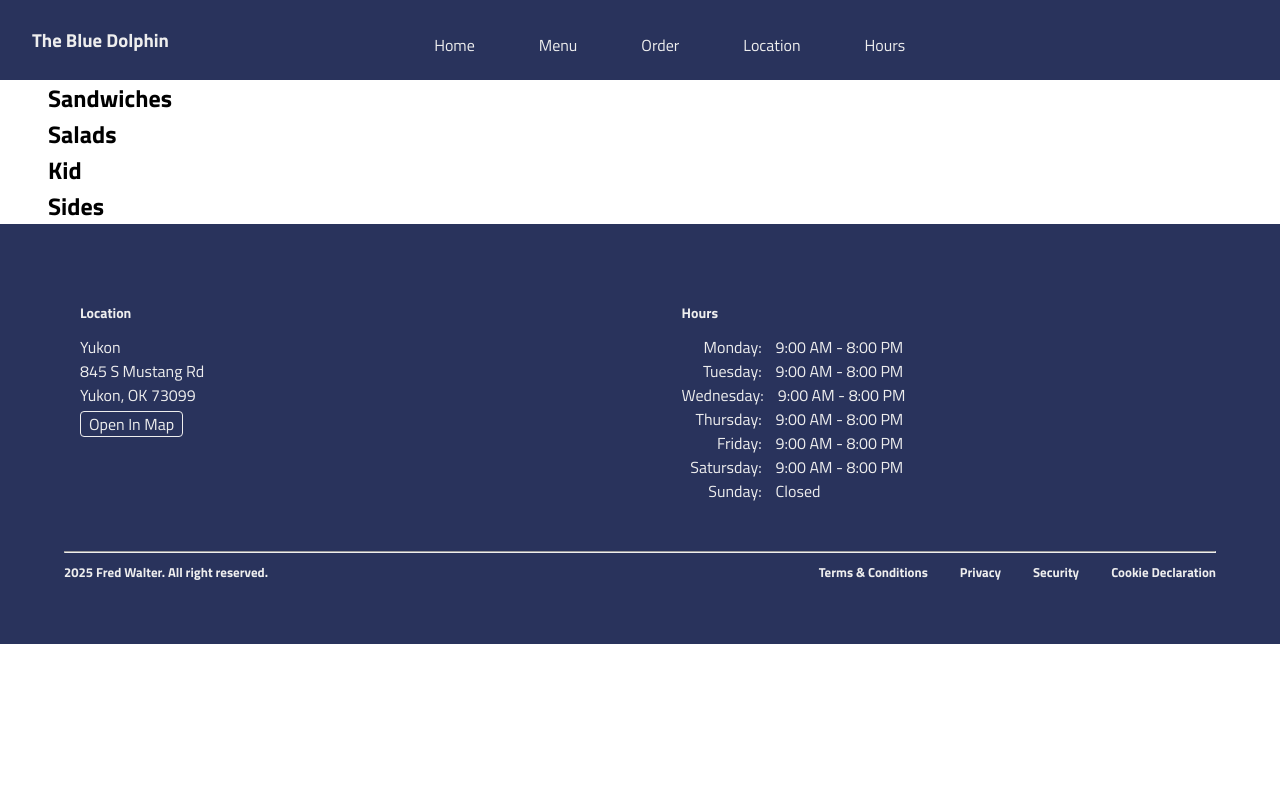
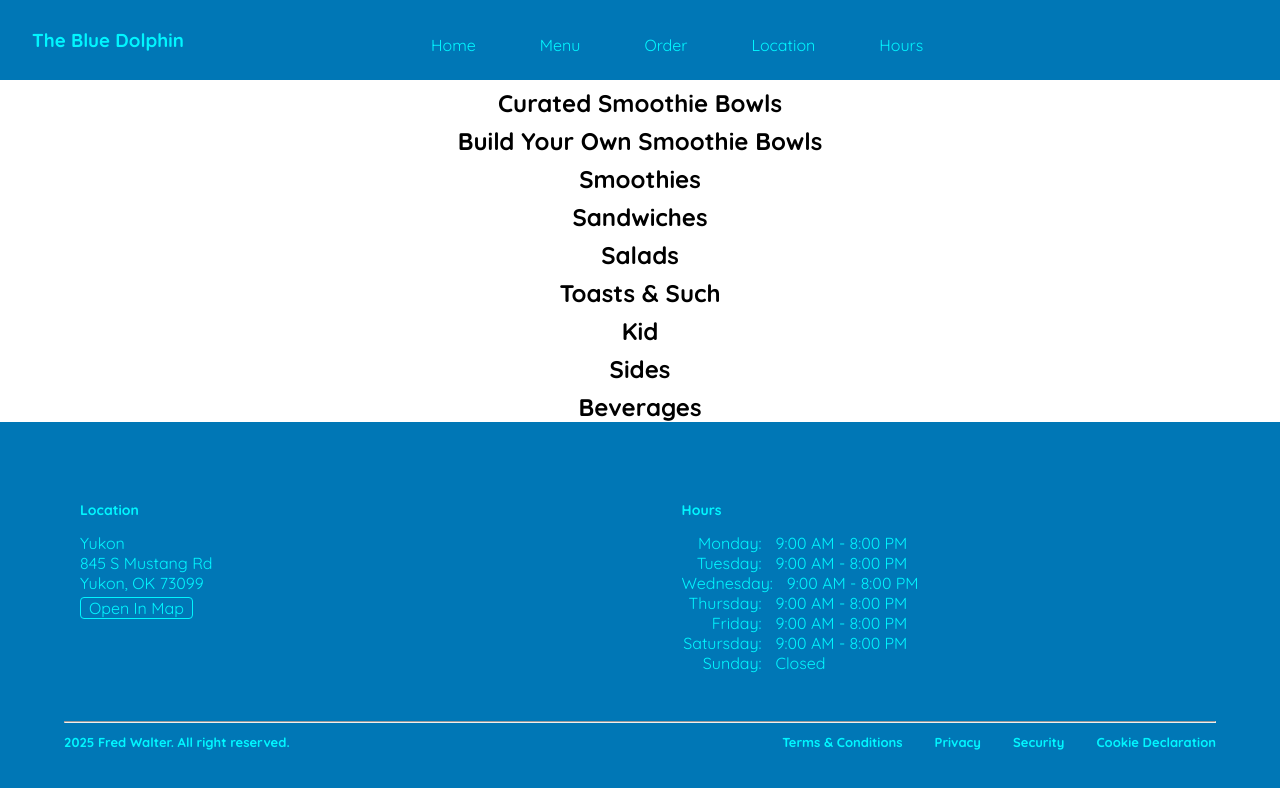
Before and after one commit to FredWltr/the_blue_dolphin, a React (Create React App) app: page /menu in a window 1280 px wide. Shown: the top 788 px of the page. Built offline with nearby package versions, Linux system fonts and the light colour scheme.

Commit message:
CSS changes

```diff
--- a/public/index.html
+++ b/public/index.html
@@ -24,8 +24,9 @@
       work correctly both with client-side routing and a non-root public URL.
       Learn how to configure a non-root public URL by running `npm run build`.
     -->
-    <link rel="stylesheet" href="https://fonts.googleapis.com/css2?family=Lobster&display=swap" />
-    <link rel="stylesheet" href="https://fonts.googleapis.com/css2?family=Titillium+Web:wght@300;400;700&display=swap" />
+    <!-- <link rel="stylesheet" href="https://fonts.googleapis.com/css2?family=Lobster&display=swap" />
+    <link rel="stylesheet" href="https://fonts.googleapis.com/css2?family=Titillium+Web:wght@300;400;700&display=swap" /> -->
+    <link rel="stylesheet" href="https://fonts.googleapis.com/css2?family=Lobster&family=Quicksand:wght@300;400;700&display=swap" />
     <title>React App</title>
   </head>
   <body>
--- a/src/pages/Home.jsx
+++ b/src/pages/Home.jsx
@@ -3,7 +3,18 @@ import acaiBowl from "../assets/acai_bowl_the_blue_dolphin.jpg";
 const Home = () => {
     return (
         // <div className="home"></div>
-        <img src={acaiBowl} alt="Acai Bowl" className="acaiBowl" />
+        <div>
+            <img src={acaiBowl} alt="Acai Bowl" className="acaiBowl" />
+            <div className="home-intro">
+                <strong>About The Blue Dolphin</strong>
+                <span>At The Blue Dolphin,  we bring the heart of the Amazon to your bowl. Our authentic and
+                organic bases are directly imported from Brazil, delivering a rich, refreshing, and energizing
+                experience with every bite. Whether you're craving a classic açaí bowl, a tropical smoothie,
+                or a superfood-packed treat, we've got something delicious waiting for you.
+                </span>
+            </div>
+        </div>
+
     );
 }
 export default Home;
--- a/src/pages/Menu.jsx
+++ b/src/pages/Menu.jsx
@@ -2,6 +2,32 @@ import "../styles/Main.css"
 import { useState, useRef } from "react";
 
 const menu_data = [
+    { title: "Curated Smoothie Bowls", items: [
+        { name: "Classic Bowl", description: "Your choice of bases (up to 3), granola, stawberries, banana, nutella, honey, and coconut"},
+        { name: "The Blue Dolphin Bowl", description: "Your choice of bases (up to 3), ganola, blueberries, banana, raspberries, almond-butter, date syrup, cocomut flakes, and bee pollen"},
+        { name: "Maliby Bowl", description: "Your choice of bases (up to 3), granola, kiwi, mango, pineapple, chia pudding, agave, coconut, hemp seeds"},
+        { name: "Mother Nature Bowl", description: "Your choice of bases (up to 3), granola, banana, raspberries, mapple syrup, peanut butter, chocolate-chips, toasted coconut, pepitas"},
+        { name: "Rainbow Bowl", description: "Your choice of bases (up to 3), granola, banana, mango, kiwi, blueberries, chia pudding, coconut, almonds"},
+    ]},
+    { title: "Build Your Own Smoothie Bowls", items: [
+        { name: "STEP 1", description: "Choose your size"},
+        { name: "STEP 2", description: "Choose your bases: acai, pitaya, matcha, spirulina"},
+        { name: "STEP 3", description: "Choose your granola: maple, vanilla, cherry, almond"},
+        { name: "STEP 4", description: "Choose your fruits: banana, strawberries, blueberries, raspberries, pineapple, mango, kiwi"},
+        { name: "STEP 5", description: "Choose your drizzles: nutella, almond butter, peanut butter, chia pudding, local honey, agave, maple syrup, date syrup, sweetened condensed milk"},
+        { name: "STEP 6", description: "Choose your dry toppings: pepitas, chia seeds, sunflower seeds, hempseeds, almonds, bee pollen, coconut, toasted coconut, chocolate chips"},
+        { name: "STEP 7", description: "ENJOY!"},
+    ]},
+    { title: "Smoothies", items: [
+        { name: "Blueberry Oatmeal", description: "Blueberries, almond milk, spinach, maple syrup, cinnamon, oats"},
+        { name: "Mixed Berry", description: "Blackberries, raspberries, blueberries, almond milk"},
+        { name: "Strawberry Banana", description: "Strawberries, banana, honey, almond milk"},
+        { name: "Princess Peach", description: "Peach, banana, honey, coconut milk"},
+        { name: "Peanut Butter Cup", description: "Banana, peanut butter, cocoa powder, almond milk"},
+        { name: "Flamingo", description: "Pitaya, mango, banana, coconut milk"},
+        { name: "Sunrise", description: "Mango, strawberry, banana, orange juice"},
+        { name: "The Green One", description: "Banana, strawberry, peach, spinach, agave"},
+    ]},
     { title: "Sandwiches", items: [
         { name: "Artisan", description: "Oven roasted turkey, sundried tomato pesto spread, spinach, and muenster cheese on ciabatta toasted" },
         { name: "Club", description: "Oven roaster turkey, blackforest ham, honey-mustard, bacon, tomato, lettuce and cheddar cheese, layered between white bread" },
@@ -15,17 +41,31 @@ const menu_data = [
         { name: "Greek Salad", description: "Mixed greens, feta, cucumbers, red onions, kalamatta olives, cherry tomatoes, dill" },
         { name: "Heavenly Salad", description: "Spinach, feta, blueberries, avocado, candied pecans" },
     ]},
+    { title: "Toasts & Such", items: [
+        { name: "Buttery Toast", description: "Plain w/butter"},
+        { name: "Cinnanom Toast", description: "Butter + cinnnamon sugar"},
+        { name: "Loco Coco Toast", description: "Nutella, banana, vanilla, granola, coconut, chia seeds"},
+        { name: "Greenhouse Toast", description: "Sourdough toast, hummus, cucumber, feta cheese, red pepper, flakes, lemon slice, dill"},
+        { name: "Italian Cottage", description: "Sourdough toast, marinara, cottage cheese, sundried tomatoes, hot noney, oregano, basil, red pepper flakes"},
+        { name: "Avo Toast", description: "Sourdough toast, avocada, sundried tomato, feta cheese, red pepper flakes, salt, pepper, lemon juice"},
+        { name: "Yogurt Parfait", description: "Vanilla greek yogurt, vanilla granola, strawberries, blueberries"},
+        { name: "Oatmeal", description: "Choose your sweetner: honey agave, maple syrup, choose up to four toppings/drizzles (see smoothies bowl menu for options"},
+    ]},
     { title: "Kid", items: [
         { name: "Ham and Cheese" },
         { name: "Turkey and Cheese" },
         { name: "Grilled Cheese" },
-        { name: "Kids Bowl", description: "choice of base, maple granola, strawberries, banana" },
+        { name: "Kids Bowl", description: "Choice of base, maple granola, strawberries, banana" },
     ]},
     { title: "Sides", items: [
-        { name: "garden salad" },
-        { category: "sides", name: "cup of fruit" },
-        { category: "sides", name: "cup of soup" },
-        { category: "sides", name: "bowl of soup" },
+        { name: "Garden salad" },
+        { name: "Cup of fruit" },
+        { name: "Cup of soup" },
+        { name: "Bowl of soup" },
+    ]},
+    { title: "Beverages", items: [
+        { name: "Check juice fridge for cold presses juices"},
+        { name: "Brazilian Lemonade"},
     ]}
 ];
 
@@ -34,6 +74,10 @@ const Menu = () => {
     const categoryRefs = useRef({});
 
     const handleSelectCategory = (category) => {
+        if (selectedCategory === category) {
+            setSelectedCategory(null);
+            return;
+        }
         setSelectedCategory(category);
 
         const element = categoryRefs.current[category.title];
@@ -53,7 +97,7 @@ const Menu = () => {
             >
                 <h2>{category.title}</h2>
                 {selectedCategory?.title === category.title && (
-                    <div className="menu-items">
+                    <div className={`menu-items ${selectedCategory?.title === category.title ? 'show' : ''}`}>
                     {category.items.map((item, index) => (
                         <div className="menu-item">
                             <div key={index}>
--- a/src/styles/Main.css
+++ b/src/styles/Main.css
@@ -2,14 +2,14 @@
     padding: 0;
     margin: 0;
     box-sizing: border-box;
-    font-family: 'Titillium Web', sans-serif;
+    font-family: 'Quicksand', sans-serif;
 }
 
 :root{
-    --mainColor: #29335C;
-    --mainColorLight: #5767aa;
-    --secondaryColor: #db2b39;
-    --textColor: #eee;
+    --mainColor: #0077B6;
+    --mainColorLight: #00f6ff;
+    --secondaryColor: #FFCC29;
+    --textColor: #00f6ff;
 }
 
 header {
@@ -57,10 +57,33 @@ header .nav-btn:hover {
 .acaiBowl {
     max-width: 100%;
     height: auto;
+    object-fit: cover;
+}
+
+.home-intro {
+    margin: 2rem 0 2rem 0;
+}
+
+.home-intro strong {
+    font-size: x-large;
+    display: block;
+    text-align: center;
+}
+
+.home-intro span {
+    margin: 0.5rem 20rem 0 20rem;
+    display: block;
+    text-align: center;
 }
 
 .menu-container {
     margin: 0 3rem 0 3rem;
+}
+
+.menu-container h2 {
+    margin-top: 0.5rem;
+    text-align: center;
+    cursor: pointer;
 }
 
 .menu-container .menu-items {
@@ -195,6 +218,10 @@ header .nav-btn:hover {
         transform: none;
     }
 
+    .home-intro span {
+       margin: 0.5rem 5rem 0 5rem;
+    }
+
     nav .nav-close-btn {
         position: absolute;
         top: 2rem;
```
Also changed, not shown: src/assets/acai_bowl_the_blue_dolphin.jpg (added).
